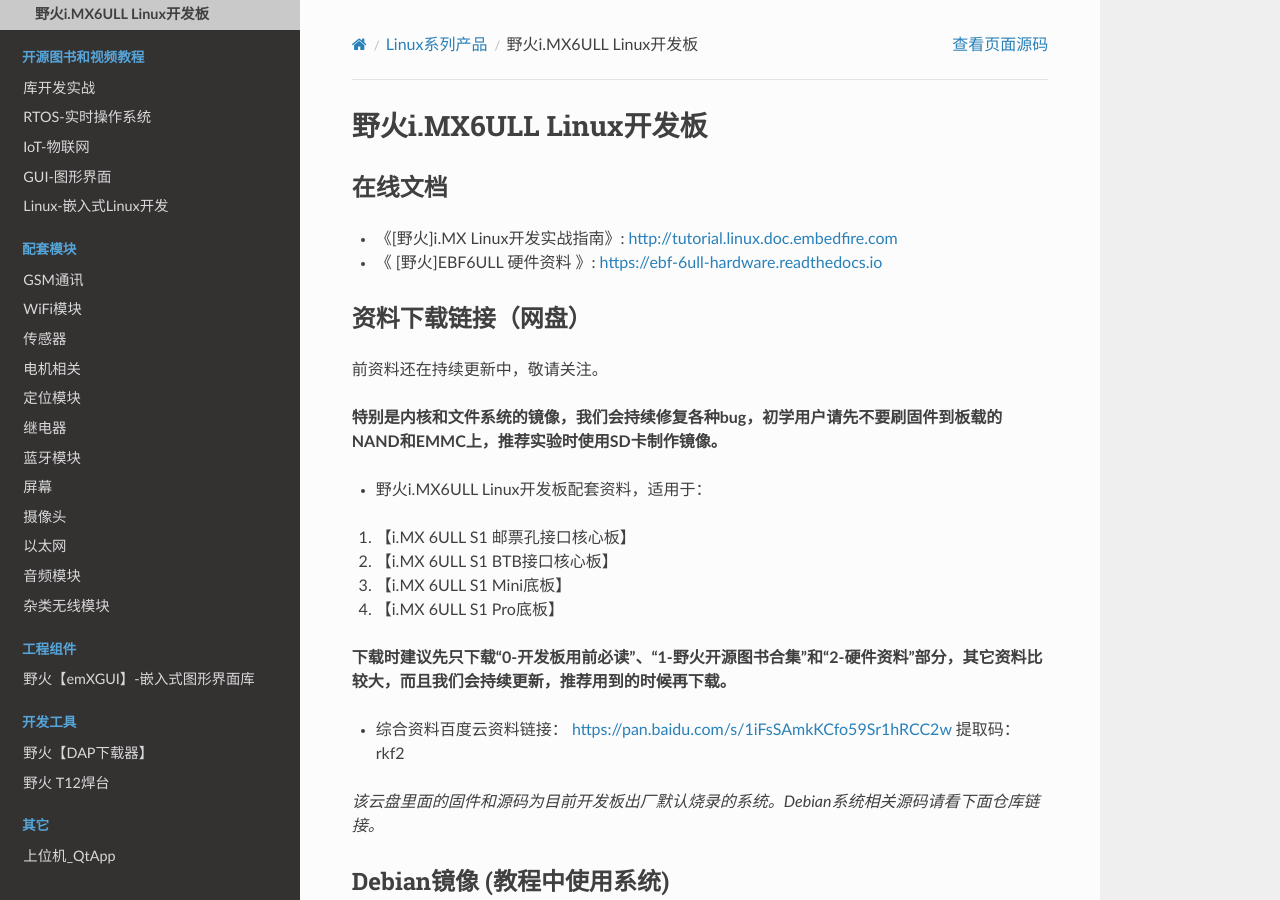
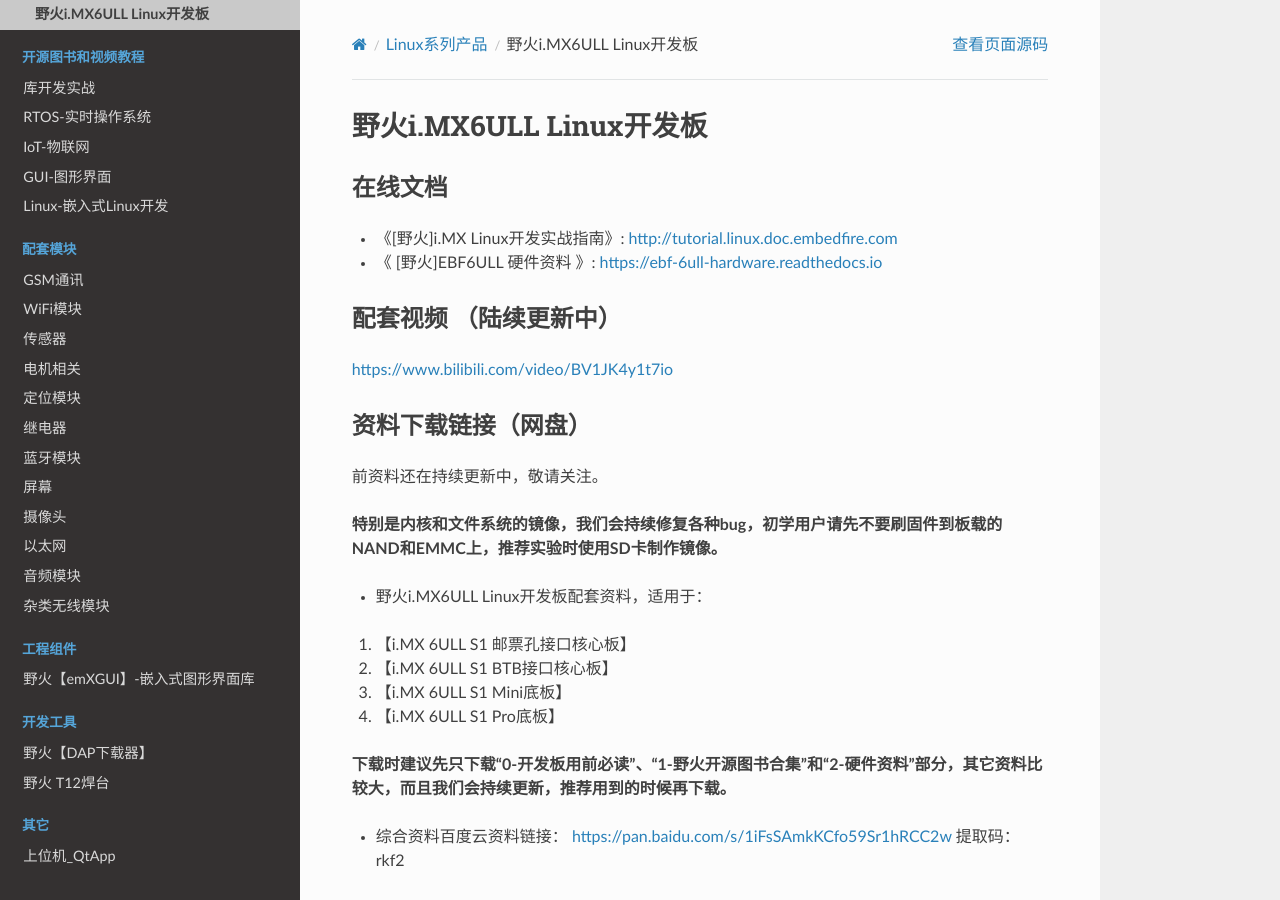
Before and after one commit to Embedfire/ebf_products, a Sphinx documentation site: the page built from documentation/linux/ebf_i.mx6ull.rst, in a window 1280 px wide and 900 px high. Built offline with Sphinx 7.4.7 and the Read the Docs theme 2.0.0, drawn with Linux system fonts in a browser that asks for light colours; pages that are not in the unit, such as notebooks, are missing from menus.

Commit message:
Update ebf_i.mx6ull.rst

```diff
--- a/documentation/linux/ebf_i.mx6ull.rst
+++ b/documentation/linux/ebf_i.mx6ull.rst
@@ -8,6 +8,13 @@
 -  《[野火]i.MX Linux开发实战指南》: http://tutorial.linux.doc.embedfire.com
 
 -  《 [野火]EBF6ULL 硬件资料 》: https://ebf-6ull-hardware.readthedocs.io
+
+
+
+配套视频 （陆续更新中）
+--------
+https://www.bilibili.com/video/BV1JK4y1t7io
+
 
 
 资料下载链接（网盘）
```
